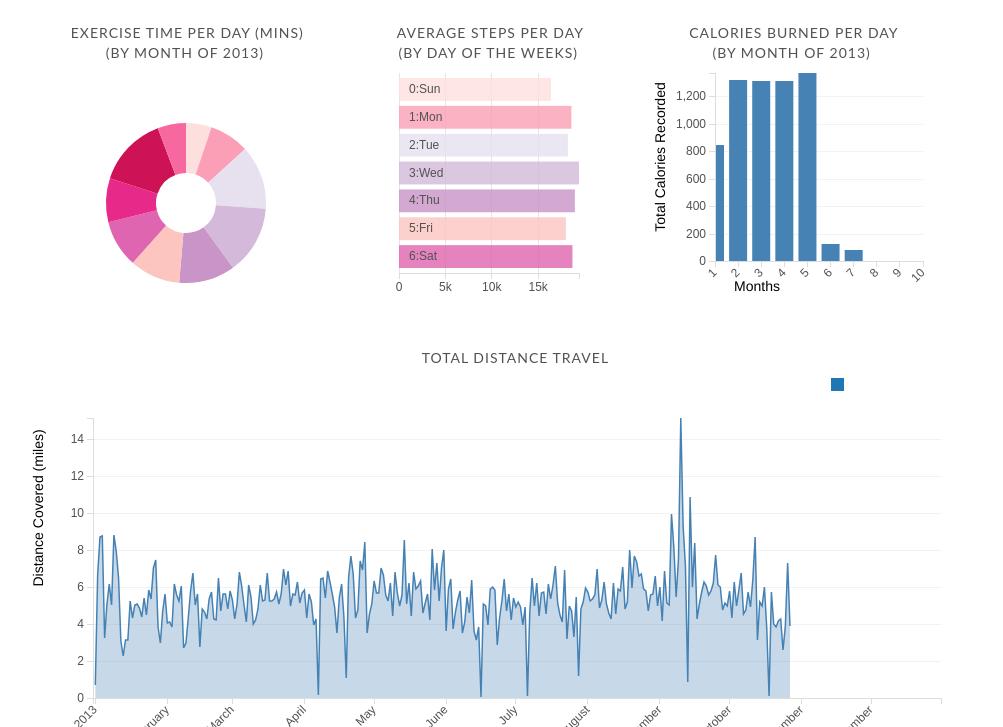
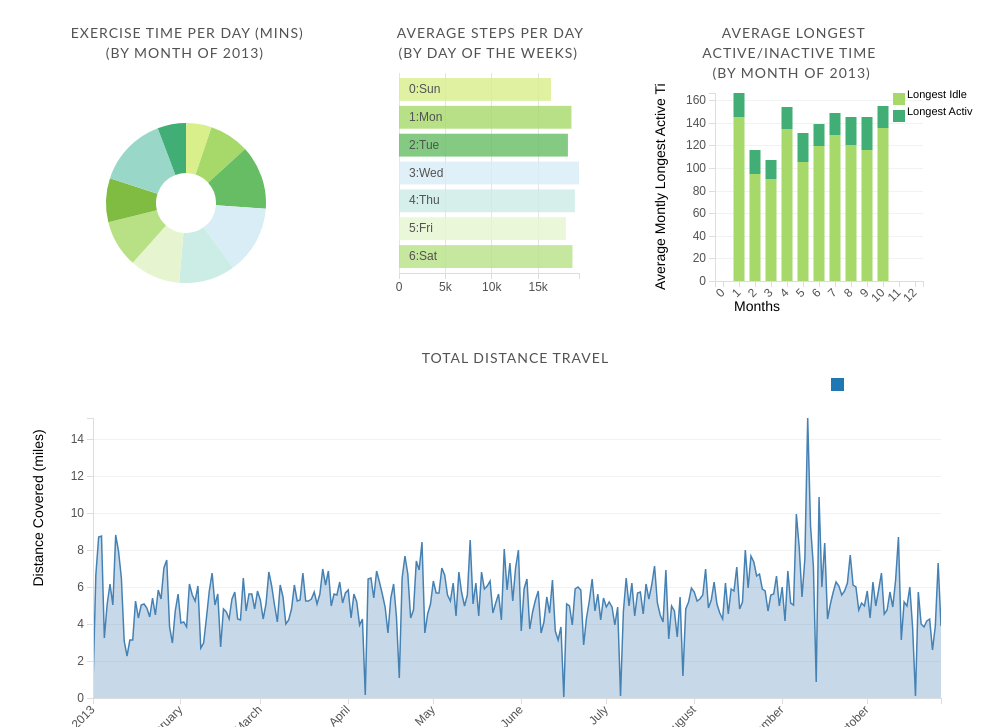
Before and after one commit to joytafty-work/SleepModel, a Python web app: template templates/index.html in a window 1280 px wide. Shown: the part 97-824 px from the top of the page, without its empty margins (154-1157 px from the left). Run offline with Jinja, Linux system fonts and the light colour scheme; the template is opened without the code that fills it, so the values that code supplies are empty; some libraries are stand-ins or nearby versions.

Commit message:
change color scheme in physical.js

```diff
--- a/static/css/dc.css
+++ b/static/css/dc.css
@@ -4,7 +4,7 @@
 
 .dc-chart rect.bar {
     stroke: none;
-    fill: steelblue;
+    /*fill: steelblue;*/
     cursor: pointer;
 }
 
--- a/static/js/physical.js
+++ b/static/js/physical.js
@@ -38,12 +38,19 @@ d3.csv("../static/data/AllUPs.csv", function(error, data) {
   });
 
   // Define Groups
-  var upCalMonth = monthlyDimension.group().reduceSum(function(d) {
-  	return +d.e_calories/30;});
+  // Longest Active
+  var upLcatMM = monthlyDimension.group().reduceSum(function(d) {
+  	return +(d.m_lcat/60)/30;
+  });
+  // Longest Idle
+  var upLcitMM = monthlyDimension.group().reduceSum(function(d) {
+  	return +(d.m_lcit/60)/30;
+  });
+  // Steps
   var upStepWeekday = dayOfWeekDimension.group().reduceSum(function (d) {
   	return +d.m_steps/30;
   });
-
+  // Workout by Month
   var upWorkoutMonth = monthNameDimension.group().reduceSum(function (d) {
   	var nmins_month = 30*24;
   	return (+d.m_workout_time)/nmins_month;
@@ -78,24 +85,24 @@ var moveDaysGroup = moveDays.group().reduce(
 var tip = d3.tip()
 	.attr('class', 'd3-tip')
     .offset([-10, 0])
-    .html(function (d) { return "<span style='color: #f0027f'>" +  d.key + "</span> : "  + numberFormat(d.value) + " steps"; });
+    .html(function (d) { return "<span style='color: yellow'>" +  d.key + "</span> : "  + numberFormat(d.value) + " steps"; });
 
 // tooltips for pie chart
 var pieTip = d3.tip()
 	.attr('class', 'd3-tip')
 	.offset([-10, 0])
-	.html(function (d) { return "<span style='color: #f0027f'>" +  d.data.key + "</span> : "  + numberFormat(d.value) + " mins"; });
+	.html(function (d) { return "<span style='color: yellow'>" +  d.data.key + "</span> : "  + numberFormat(d.value) + " mins"; });
 
 
 var barTip = d3.tip()
 	.attr('class', 'd3-tip')
 	.offset([-10, 0])
 	.html(function (d) {
-		return "<span style='color: #f0027f'>" + d.data.key + "</span> : " + numberFormat(d.y) + " calories";
+		return "<span style='color: yellow'>" + d.data.key + "</span> : " + numberFormat(d.y) + " mins";
 	});
 
-	// set colors to red <--> purple
-    var physColors = ["#fde0dd","#fa9fb5","#e7e1ef","#d4b9da","#c994c7","#fcc5c0","#df65b0","#e7298a","#ce1256", "#f768a1","#dd3497","#e78ac3","#f1b6da","#c51b7d"];
+	// set colors to green <--> blue
+    var physColors = ["#d9ef8b","#a6d96a","#66bd63","#D9EDF7","#ccece6", "#e6f5d0","#b8e186","#7fbc41","#99d8c9","#41ae76","#238b45","#ccebc5","#e0f3db","#78c679","#41ab5d"];
 
 // 1. Chart : physpieChart
 physpieChart
@@ -131,20 +138,18 @@ physbarChart
     .height(240)
     .margins({top: 10, right: 50, bottom: 30, left: 50})
     .x(d3.scale.linear().domain([-.5, 12.5]))
- //    .xUnits(dc.units.ordinal)
-	// .x(d3.scale.ordinal()
-	// 	.domain(["Jan", "Feb", "Mar", "Apr", "May", "Jun",
-	// 			"Jul", "Aug", "Sep", "Oct", "Nov", "Dec"]))
-	.brushOn(false)
+ 	.brushOn(false)
     .xAxisLabel("Months")
-    .yAxisLabel("Total Calories Recorded")
+    .yAxisLabel("Average Montly Longest Active Time")
     .dimension(monthlyDimension, "Monthly Value Group")
-    .group(upCalMonth)
+    .group(upLcitMM, "Longest Idle")
+    .stack(upLcatMM, "Longest Active")
     .renderHorizontalGridLines(true)
-    .elasticX(true)
+    .colors([physColors[1], physColors[9]])
+    .renderLabel(true)
     .elasticY(true)
     .centerBar(true)
-	.colors(physColors)
+    .legend(dc.legend().x(240).y(10))
     .gap(5);
 
 // 4. Chart: physmovechart
@@ -167,6 +172,7 @@ physbarChart
     })
     .renderHorizontalGridLines(true)
     .legend(dc.legend().x(800).y(10).itemHeight(13).gap(5))
+    .elasticX(true)
     .elasticY(true);
 
 // 5. Data Table:
--- a/templates/index.html
+++ b/templates/index.html
@@ -192,7 +192,7 @@
     <!-- Physical Activity by Week -->
     <div id="phys-bar-chart" class="col-md-4">
       <span class="chart-title">
-        &nbsp;&nbsp;Calories burned per day
+        &nbsp;&nbsp;Average Longest Active/Inactive Time
         <br>
         &nbsp;(by Month of 2013)
       </span>
```
Also changed, not shown: 1 other file.
